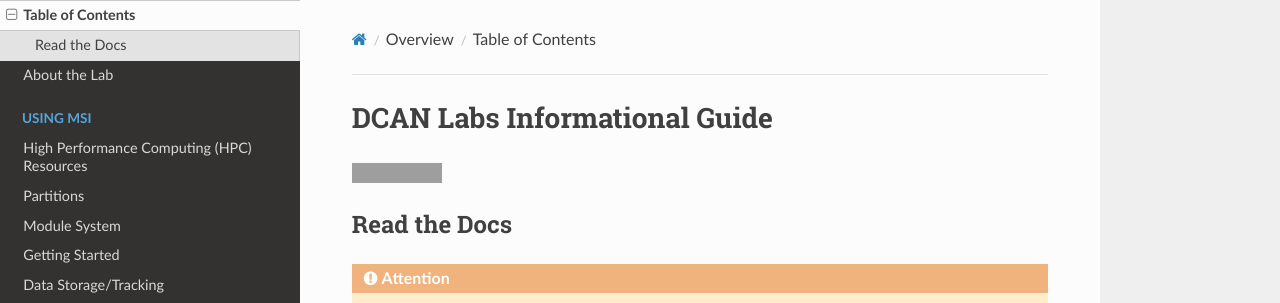
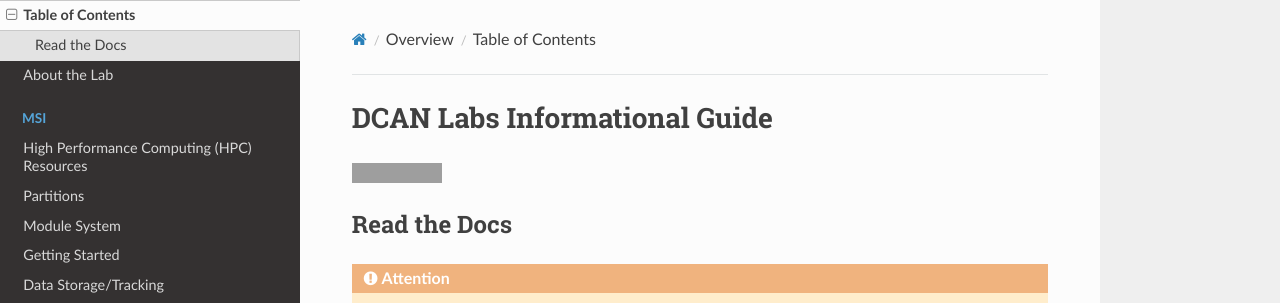
Before and after one commit to DCAN-Labs/cdni-brain, an MkDocs documentation site: the page built from docs/index.md, in a window 1280 px wide. Shown: the top 303 px of the page. Built offline with MkDocs 1.6.1, drawn with Linux system fonts in a browser that asks for light colours; nearby versions of some CDN libraries; grey boxes are pictures that could not be loaded.

Commit message:
Update mkdocs.yml

```diff
--- a/mkdocs.yml
+++ b/mkdocs.yml
@@ -7,7 +7,7 @@ nav:
   - Overview:
       - Table of Contents: index.md
       - About the Lab: about.md
-  - Using MSI:
+  - MSI:
       - High Performance Computing (HPC) Resources: hpc.md
       - Partitions: partitions.md
       - Module System: modules.md
```
